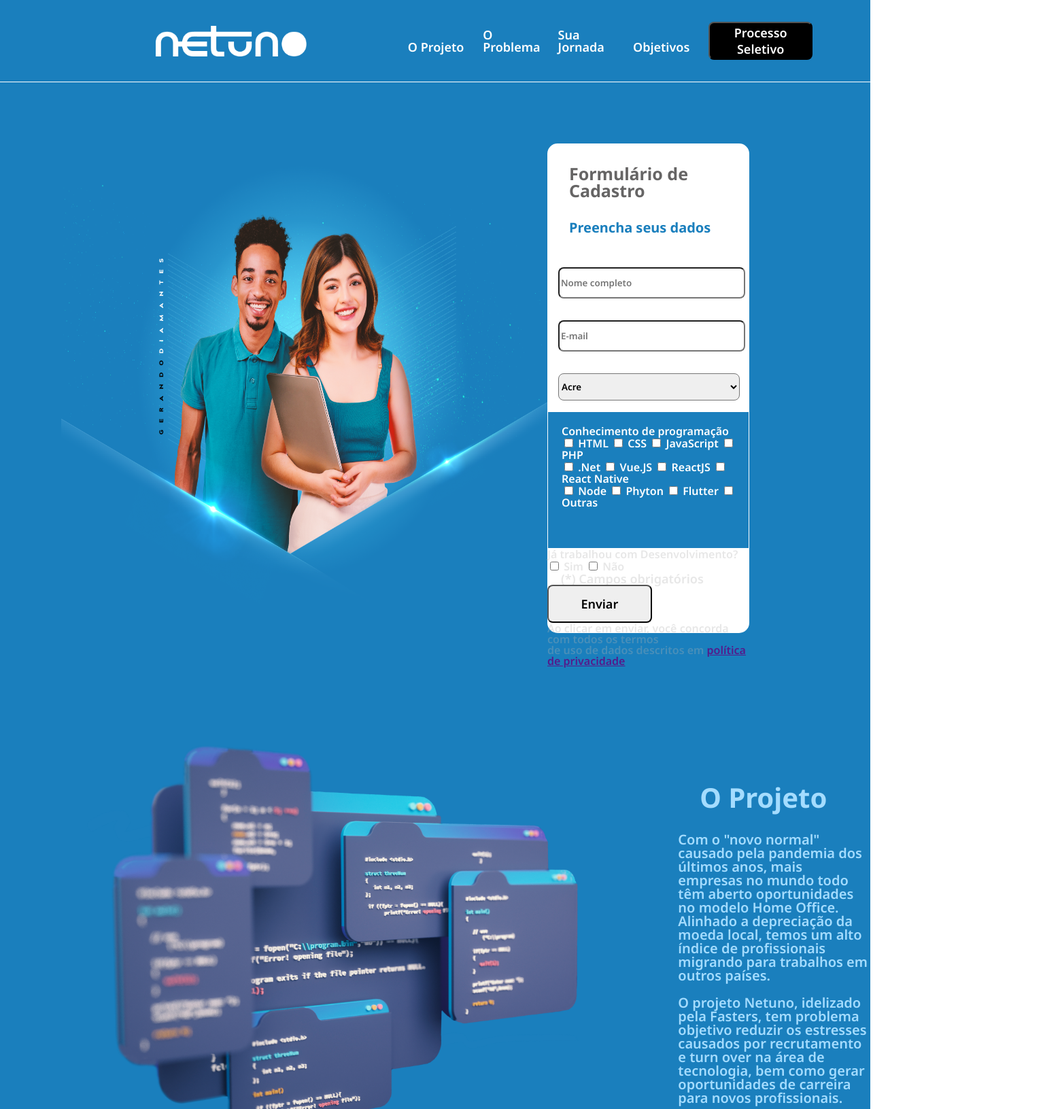
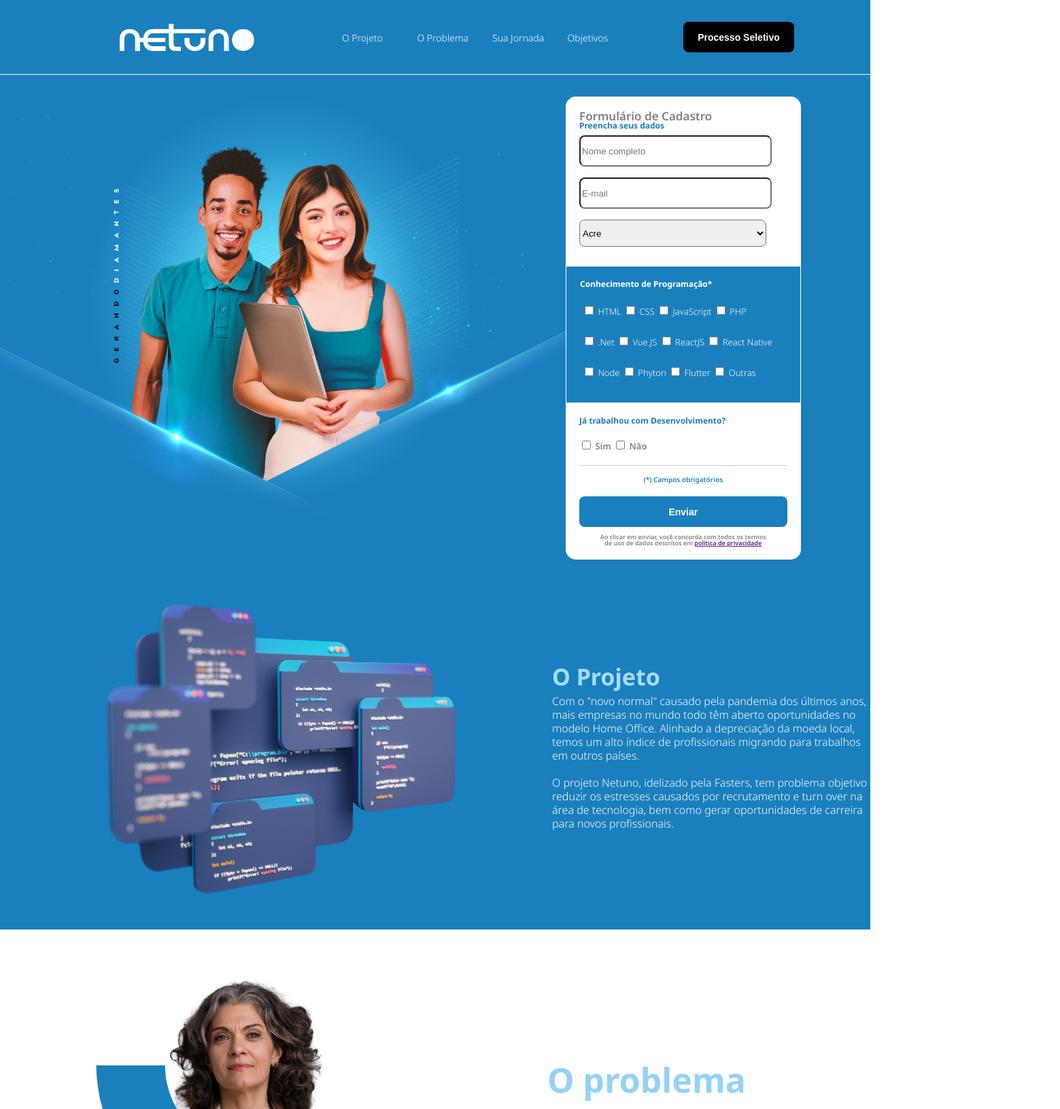
Before and after one commit to KellyvFreitas/Projeto-Netuno, a plain HTML site: page index.html in a window 1280 px wide. Shown: the top 1631 px of the page at 68% size, 1559 px wide, since content can reach past the window. Drawn offline with Linux system fonts and the light colour scheme.

Commit message:
atualizado css

```diff
--- a/css/style.css
+++ b/css/style.css
@@ -1,4 +1,4 @@
-* {
+body {
     font-family: 'Noto Sans';
     font-weight: 600;
 }
@@ -8,42 +8,83 @@ header {
     display: flex;
     justify-content: space-evenly;
     align-items: center;
-    padding: 2rem 5rem;
+    padding: 2rem 3rem;
     border-bottom: 1px solid #FFF;
 }
 
+
 .image-logo {
-    height: 45px;
-    padding: 0 9rem ;
+    height: 40px;
+    padding: 0 4rem ;
 }
 
 .image-dev {
-    height: 40rem;
+    height: 30rem;
     padding: 2rem 8rem;
 }
 
 .image-container2 {
-    height: 60rem;
-    padding: 2rem 18rem;
+    height: 40rem;
+    padding: 2rem 8rem;
 }
 
 header nav ol li {
     display: inline-block;
     padding-right: 4px;
-    font-family: 'Noto Sans', sans-serif;
     color: #FFF;
     width: 8vw;
-    font-size: 18px;
-    font-weight: 600;
+    font-size: 14px;
+    font-weight: 300;
 }
 
 .formulario {
     background:#1A7FBD;
     display: flex;
-    padding: 90px;
     color: rgba(180, 178, 178, 0.315);
+
 }
 
+.formulario-dados-pessoais {
+    padding: 20px 20px;
+}
+
+.formulario form {
+    margin-top: 2rem;
+}
+
+.titulo{
+    color: gray;
+    font-size: 17px;
+    display: block;
+}
+
+.subtitulo {
+    color: #1A7FBD;
+    font-size: 12px;
+    display: block;
+    font-weight: bold;
+}
+
+h4 {
+    color: #1A7FBD;
+    padding: 2rem;
+    margin: 0;
+}
+
+.input-checkbox {
+    color: gray;
+    font-size: 13px;
+    padding: 20px 0 20px 0;
+    margin-bottom: 10px;
+    border-bottom: 1px solid rgba(128, 128, 128, 0.363);
+}
+
+.mandatory {
+    color: #1A7FBD;
+    display: flex;
+    justify-content: center;
+    font-size: 10px;
+}
 
 .formulario img {
     width: 65%;
@@ -51,10 +92,22 @@ header nav ol li {
 
 button {
     border-radius: 8px;
-    height: 3.5rem;
-    width: 12vw;
-    font-size: 18px;
+    height: 45px;
+    padding: 0 1.3rem;
+    font-size: 14px;
     font-weight: 600;
+    background: #1A7FBD;
+    border: none;
+    color: #FFF;
+
+}
+
+.privacy {
+    font-size: 9px;
+    margin-top: 10px;
+    color: gray;
+    text-align: center;
+
 }
 
 .button-black {
@@ -68,23 +121,22 @@ button {
 }
 
 .button-white {
- background: #FFF;
- color: #000;
+    background: #FFF;
+    color: #000;
+    width: 13rem;
 }
 
 form {
     width: 27%;
     background: #FFF;
     border-radius: 15px;
-    height: 90vh;
 }
 
 .input-group {
     border-radius: 8px;
     width: 90%;
     height: 5vh;
-    margin: 1rem 1rem;
-
+    margin: 0.5rem 0;
 }
 
 .input {
@@ -116,10 +168,28 @@ h2 {
     background: #1A7FBD;
     height: 10rem;
     color: #FFF;
-    font-size: 15x;
-    padding: 20px;
+    padding: 20px 20px;
     align-items : center;
     margin: 1px;
+}
+
+.formulario-ja-trabalho {
+    padding: 20px 20px 5px 20px;
+}
+
+.formulario-enviar {
+    padding: 20px 20px;
+}
+.formulario-enviar button {
+    width: 100%;
+}
+
+.checkbox {
+    margin: 20px 0;
+    font-size: 13px;
+    padding: 3px;
+    font-weight: 200;
+
 }
 
 .project {
@@ -129,18 +199,25 @@ h2 {
 }
 
 .project-text h2 {
-    font-size: 40px;
+    font-size: 34px;
     color: #A4DCFF;
-}
+    margin: 1rem 0;
+    }
 
 .project-text {
-    color: #A4DCFF;
-    font-size: 20PX;
+    color: #FFF;
+    font-size: 16px;
+    font-weight: 200;
+    line-height: 20px;
 }
 
 .problem{
     display: flex;
     align-items: center;
+}
+
+.problem-text {
+    padding: 0 4rem;
 }
 
 .problem-text h2 {
@@ -150,19 +227,18 @@ h2 {
 }
 
 .strong1 {
-    font-size: 25px;
+    font-size: 20px;
     margin: 20px;
 }
 
 span {
     font-size: 18px;
-    margin: 20px;
 }
 
 .container {
     display: flex;
     justify-content: space-evenly;
-    padding: 0 18rem;
+    padding: 0 10rem;
 }
 
 .journey {
@@ -172,11 +248,12 @@ span {
 
 .way {
     border: 1px solid;
-    width: 20rem;
+    width: 16rem;
+    font-size: 14px;
     text-align: center;
-    padding: 2rem;
+    padding: 1.4rem;
     margin: 1rem 0;
-    border-radius: 1rem;
+    border-radius: 12px;
     box-shadow: 10px 5px 5px rgba(0, 0, 0, 0.164);
     border: none;
     background: #1A7FBD;
@@ -186,7 +263,7 @@ span {
 .selective {
     background: #000;
     color: #FFF;
-    margin: 3em 40%;
+    margin: 3em 30%;
     width: 30rem;
     height: 90px;
     border-radius: 15px;
@@ -210,33 +287,53 @@ span {
 .goals-cards {
     display: flex;
     justify-content: space-evenly;
-    padding: 0 18rem;
+    padding: 0 10rem;
 }
 
 .goals-card {
     background: #FFF;
     border: 1px solid;
-    width: 20rem;
     text-align: center;
     padding: 1rem;
-    margin: 2rem;
+    margin: 2rem 1rem;
     border-radius: 1rem;
     box-shadow: 10px 5px 5px rgba(0, 0, 0, 0.164);
     border: none;
+    font-size: 14px;
 }
 
 footer {
     background: #000;
     display: flex;
-    padding: 2rem;
+    padding: 6rem 10rem;
 
 }
 
-ul {
+footer ul li {
     color: #FFF;
+    margin: 0 4rem 2rem 4rem;
+    font-weight: 200;
+    font-size: 20px;
+
+}
+
+footer ul {
+    border-right: 1px solid gray;
+    margin-right: 2rem;
 }
 
 .contact {
     color: #FFF;
+    font-weight: 200;
+    font-size: 20px;
+    line-height: 2rem;
+}
 
+.img-slogan {
+    height: 80px;
+    padding: 0 2rem ;
 }
+
+.fonte-white {
+    color: #FFF;
+}
--- a/index.html
+++ b/index.html
@@ -34,18 +34,16 @@
     <div class="formulario">
       <img src="./assets/img/bannertopo.png" alt="banner topo" />
       <form>
-        <div>
-          <h1>Formulário de Cadastro</h1>
+        <div class="formulario-dados-pessoais">
+          <span class="titulo">Formulário de Cadastro</span>
 
-          <h2>Preencha seus dados</h2>
+          <span class="subtitulo">Preencha seus dados</span>
 
           <div>
             <input class="input-group" placeholder="Nome completo" type="text" />
           </div>
 
           <input class="input-group" placeholder="E-mail" type="email" />
-        </div>
-
           <select class="input-group" name="select">
             <option value="AC">Acre</option>
             <option value="AL">Alagoas</option>
@@ -75,11 +73,13 @@
             <option value="SE">Sergipe</option>
             <option value="TO">Tocantins</option>
           </select>
+        </div>
+
 
         <div>
           <div class="checkboxs">
-            <div>Conhecimento de programação</div>
-            <div>
+            <div class="subtitulo fonte-white">Conhecimento de Programação*</div>
+            <div class="checkbox">
               <input type="checkbox" id="HTML" name="Conhecimento" value="HTML" />
               <label for="html">HTML</label>
 
@@ -92,7 +92,7 @@
               <input type="checkbox" id="PHP" name="Conhecimento" value="PHP" />
               <label for="PHP">PHP</label>
             </div>
-            <div>
+            <div class="checkbox">
               <input type="checkbox" id=".net" name="Conhecimento" value=".net" />
               <label for=".net">.Net</label>
 
@@ -106,7 +106,7 @@
               <label for="React Native">React Native</label>
             </div>
 
-            <div>
+            <div class="checkbox">
               <input type="checkbox" id="Node" name="Conhecimento" value="Node" />
               <label for="Node">Node</label>
 
@@ -121,23 +121,26 @@
             </div>
           </div>
 
-          <div>
-            <h4>Já trabalhou com Desenvolvimento?</h4>
+          <div class="formulario-ja-trabalho">
+            <span class="subtitulo">Já trabalhou com Desenvolvimento?</span>
 
+            <div class="input-checkbox">
               <input type="checkbox" id="Sim" name="sim" value="Sim" />
               <label for="Sim">Sim</label>
 
-            <input type="checkbox" id="Não" name="Não" value="Não" />
-            <label for="Não">Não</label>
+              <input type="checkbox" id="Nao" name="Nao" value="Nao" />
+              <label for="Nao">Não</label>
+            </div>
+          </div>
+          <div class="mandatory">
+            (*) Campos obrigatórios
           </div>
 
+          <div class="formulario-enviar">
+            <button>Enviar</button>
+
             <div>
-            <span>(*) Campos obrigatórios</span>
-          </div>
-
-          <button>Enviar</button>
-          <div>
-            <p>
+              <p class="privacy">
                 Ao clicar em enviar, você concorda com todos os termos
                 <br />
                 de uso de dados descritos em
@@ -145,8 +148,13 @@
               </p>
             </div>
           </div>
+
+        </div>
+
+
       </form>
     </div>
+
     <div class="project">
       <img class="image-dev" src="./assets/img/dev.png" />
       <div class="project-text">
@@ -194,9 +202,9 @@
       </div>
     </div>
 
-    <div class="container">
-      <div class="opportunity">
-        <p>Oportunidade</p>
+    <div class="goals-cards">
+      <div class="goals-card">
+        <h1>Oportunidade</h1>
         <p>
           Acreditamos que a combinação
           <br>
@@ -208,8 +216,8 @@
         </p>
       </div>
 
-      <div class="community">
-        <p>Comunidade</p>
+      <div class="goals-card">
+        <h1>Comunidade</h1>
         <p>
           Dentro de um grupo de pessoas
           <br />
@@ -224,8 +232,8 @@
 
       </div>
 
-      <div class="experience">
-        <p>Experiência Real</p>
+      <div class="goals-card">
+        <h1>Experiência Real</h1>
         <p>
           Entendemos que somente as
           <br />
@@ -266,7 +274,7 @@
     </button>
 
     <div class="goals">
-      <h>Objetivos</h>
+      <h1>Objetivos</h1>
       <div class="goals-cards">
 
 
@@ -321,8 +329,9 @@
   </main>
 
   <footer>
-    <img src="./assets/img/logo+slogan.png" />
-    <button>Processo seletivo</button>
+    <img class="img-slogan" src="./assets/img/logo+slogan.png" />
+
+    <button class="button-white">Processo seletivo</button>
     <ul>
       <li><a>O Projeto</a></li>
       <li><a>O Problema</a></li>
```
Lines whose indentation alone changed are shown as unchanged.
